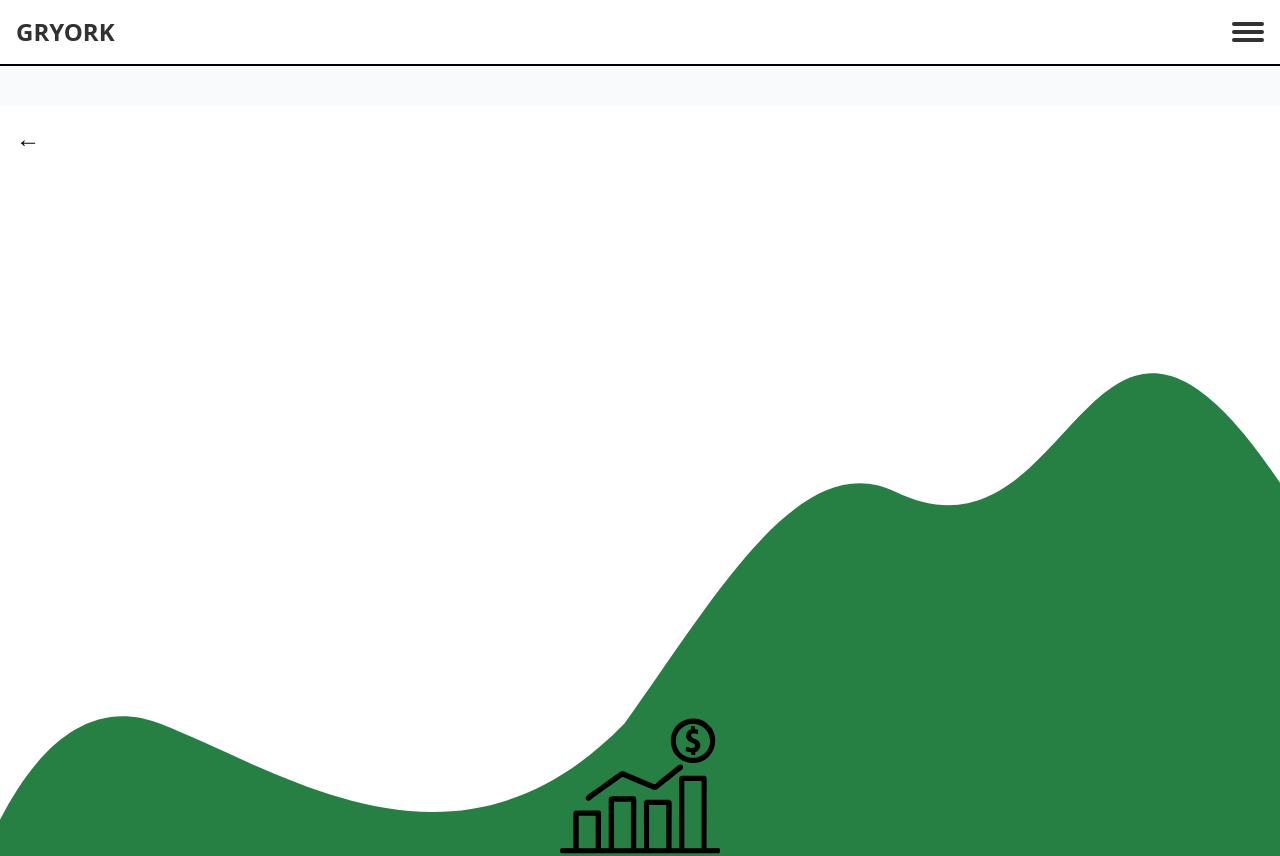
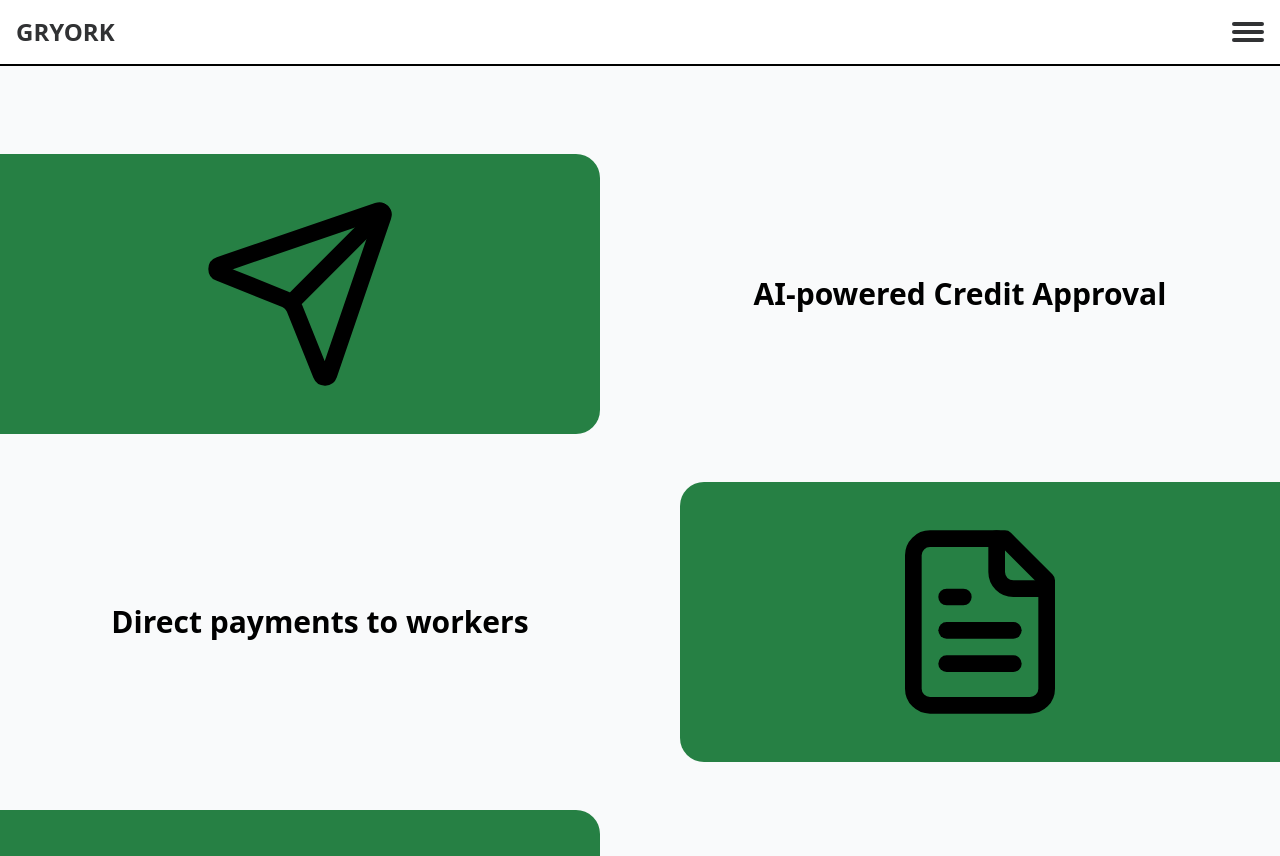
Before and after one commit to Nicky9319/Gryork_Frontend, a React (Vite) app: page /cwc in a window 1280 px wide. Shown: the top 856 px of the page. Built offline with nearby package versions, Linux system fonts and the light colour scheme.

Commit message:
Added a new Design to the Feature Item

```diff
--- a/src/Views/MoreInfo/components/featureItem.jsx
+++ b/src/Views/MoreInfo/components/featureItem.jsx
@@ -1,10 +1,26 @@
 import React from "react";
 import PropTypes from "prop-types";
 
+// const FeatureItem = ({ icon: Icon, title, description, reverse }) => (
+//     <div className={`flex w-full my-12 px-6 ${reverse ? 'flex-row-reverse text-center ' : 'text-center'}`}>
+//         <div className="w-1/2 flex justify-center items-center">
+//             <Icon className="w-1/3 h-auto text-black" />
+//         </div>
+//         <div className="w-1/2 flex items-center">
+//             <div className="w-full">
+//                 <p className="text-3xl font-bold text-black">{title}</p>
+//                 {description && <p className="text-xl text-gray-600 mt-2">{description}</p>}
+//             </div>
+//         </div>
+//     </div>
+// );
+
 const FeatureItem = ({ icon: Icon, title, description, reverse }) => (
-    <div className={`flex w-full my-12 px-6 ${reverse ? 'flex-row-reverse text-right' : ''}`}>
+    <div className={`flex w-full my-12 ${reverse ? 'flex-row-reverse text-center' : 'text-center'}`}>
         <div className="w-1/2 flex justify-center items-center">
-            <Icon className="w-1/3 h-auto text-black" />
+            <div className={`w-[100%] h-full flex justify-center items-center bg-[#268044] ${reverse ? 'rounded-l-3xl ml-10' : 'rounded-r-3xl mr-10'} py-10`}>
+                <Icon className="w-1/3 h-auto text-black" />
+            </div>
         </div>
         <div className="w-1/2 flex items-center">
             <div className="w-full">
@@ -27,4 +43,5 @@ FeatureItem.defaultProps = {
     reverse: false,
 };
 
+
 export default FeatureItem;
--- a/src/Views/MoreInfo/cwc.jsx
+++ b/src/Views/MoreInfo/cwc.jsx
@@ -8,7 +8,7 @@ const CWC = () => {
     <div className="w-full py-10 space-y-10">
 
 
-      <TopicHighlightCard />
+      {/* <TopicHighlightCard /> */}
 
 
       <FeatureItem
```
